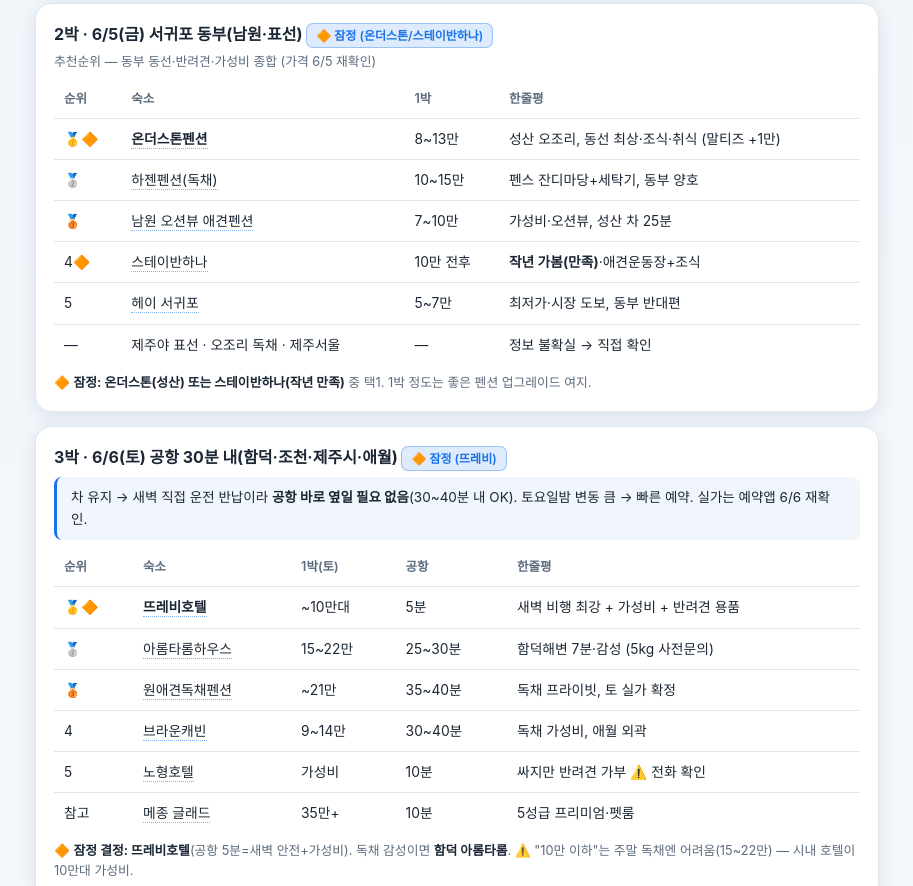
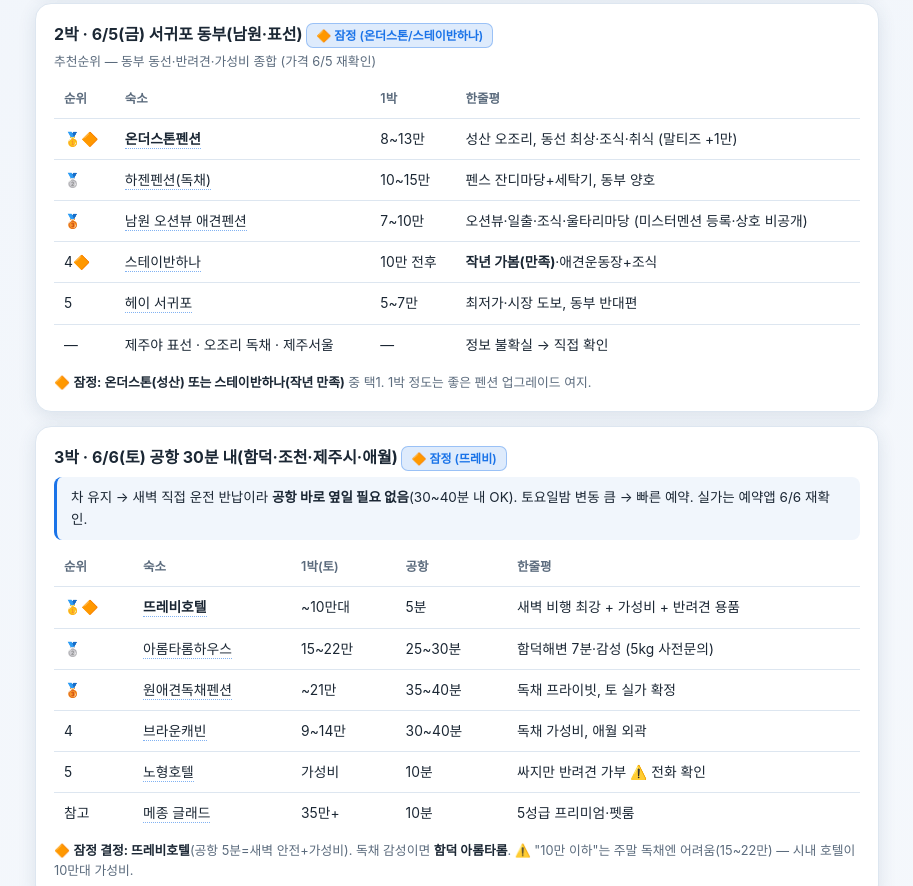
Before and after one commit to createit-jaehwan/jeju-trip-2026-06, a plain HTML site: page index.html in a window 1280 px wide. Shown: the part 1703-2589 px from the top of the page, without its empty margins (183-1096 px from the left). Drawn offline with nearby package versions, Linux system fonts and the light colour scheme.

Commit message:
남원 오션뷰 펜션 링크를 미스터멘션 실제 주소로 수정

```diff
--- a/index.html
+++ b/index.html
@@ -186,7 +186,7 @@
       <tr><th>순위</th><th>숙소</th><th>1박</th><th>한줄평</th></tr>
       <tr><td>🥇🔶</td><td class="b"><a class="lnk" href="https://search.naver.com/search.naver?query=제주+온더스톤펜션+성산" target="_blank" rel="noopener">온더스톤펜션</a></td><td>8~13만</td><td>성산 오조리, 동선 최상·조식·취식 (말티즈 +1만)</td></tr>
       <tr><td>🥈</td><td><a class="lnk" href="https://search.naver.com/search.naver?query=제주+표선+하젠펜션" target="_blank" rel="noopener">하젠펜션(독채)</a></td><td>10~15만</td><td>펜스 잔디마당+세탁기, 동부 양호</td></tr>
-      <tr><td>🥉</td><td><a class="lnk" href="https://search.naver.com/search.naver?query=제주+남원+오션뷰+애견펜션" target="_blank" rel="noopener">남원 오션뷰 애견펜션</a></td><td>7~10만</td><td>가성비·오션뷰, 성산 차 25분</td></tr>
+      <tr><td>🥉</td><td><a class="lnk" href="https://mrmention.co.kr/v2/accommodation/4873" target="_blank" rel="noopener">남원 오션뷰 애견펜션</a></td><td>7~10만</td><td>오션뷰·일출·조식·울타리마당 (미스터멘션 등록·상호 비공개)</td></tr>
       <tr><td>4🔶</td><td><a class="lnk" href="https://search.naver.com/search.naver?query=제주+스테이반하나+남원" target="_blank" rel="noopener">스테이반하나</a></td><td>10만 전후</td><td><b>작년 가봄(만족)</b>·애견운동장+조식</td></tr>
       <tr><td>5</td><td><a class="lnk" href="https://search.naver.com/search.naver?query=제주+헤이+서귀포+펜션" target="_blank" rel="noopener">헤이 서귀포</a></td><td>5~7만</td><td>최저가·시장 도보, 동부 반대편</td></tr>
       <tr><td>—</td><td>제주야 표선 · 오조리 독채 · 제주서울</td><td>—</td><td>정보 불확실 → 직접 확인</td></tr>
```
